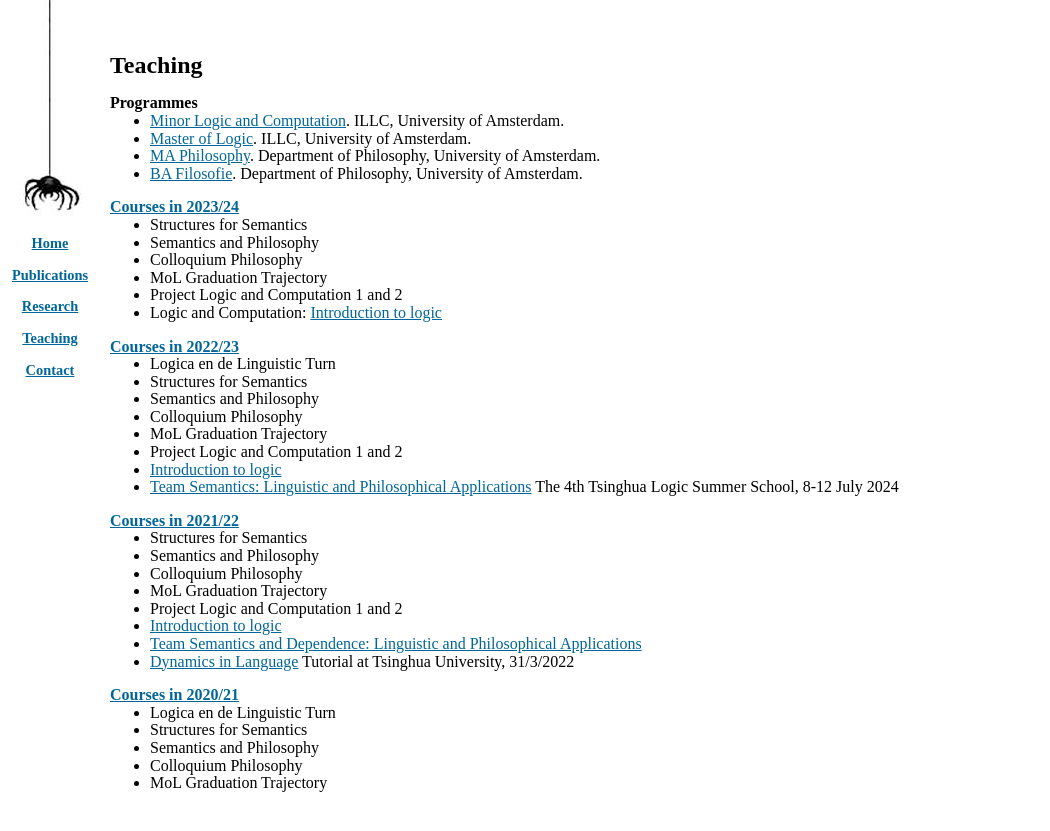
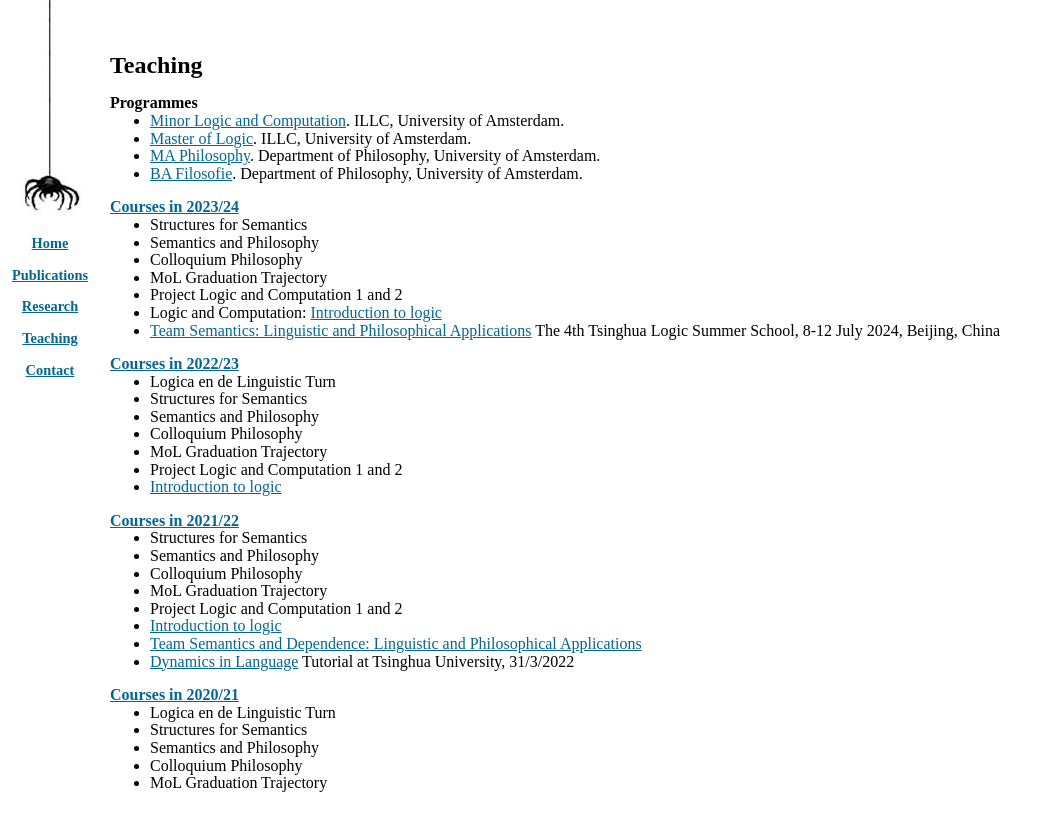
Before and after one commit to rednaw/site, a Jekyll site: the page built from content/teaching.md, in a window 1280 px wide. Shown: the top 831 px of the page, without its empty margins (0-1050 px from the left). Built offline with Jekyll 4.4.1, drawn with Linux system fonts in a browser that asks for light colours; some web fonts are replaced; some of the changed lines change nothing that is shown.

Commit message:
Update teaching.md

```diff
--- a/content/teaching.md
+++ b/content/teaching.md
@@ -19,6 +19,7 @@
 * MoL Graduation Trajectory
 * Project Logic and Computation 1 and 2
 * Logic and Computation: [Introduction to logic]({{ site.baseurl }}/introduction-to-logic)
+* [Team Semantics: Linguistic and Philosophical Applications](http://tsinghualogic.net/JRC/team-semantics-linguistic-and-philosophical-applications/) The 4th Tsinghua Logic Summer School, 8-12 July 2024, Beijing, China
 
 **[Courses in 2022/23](https://studiegids.uva.nl/xmlpages/page/2022-2023/zoek-docent/docent/9379)**
 * Logica en de Linguistic Turn
@@ -28,7 +29,6 @@
 * MoL Graduation Trajectory
 * Project Logic and Computation 1 and 2
 * [Introduction to logic]({{ site.baseurl }}/introduction-to-logic)
-* [Team Semantics: Linguistic and Philosophical Applications](http://tsinghualogic.net/JRC/team-semantics-linguistic-and-philosophical-applications/) The 4th Tsinghua Logic Summer School, 8-12 July 2024
 
 **[Courses in 2021/22](https://studiegids.uva.nl/xmlpages/page/2021-2022/zoek-docent/docent/9379)**
 * Structures for Semantics
```
